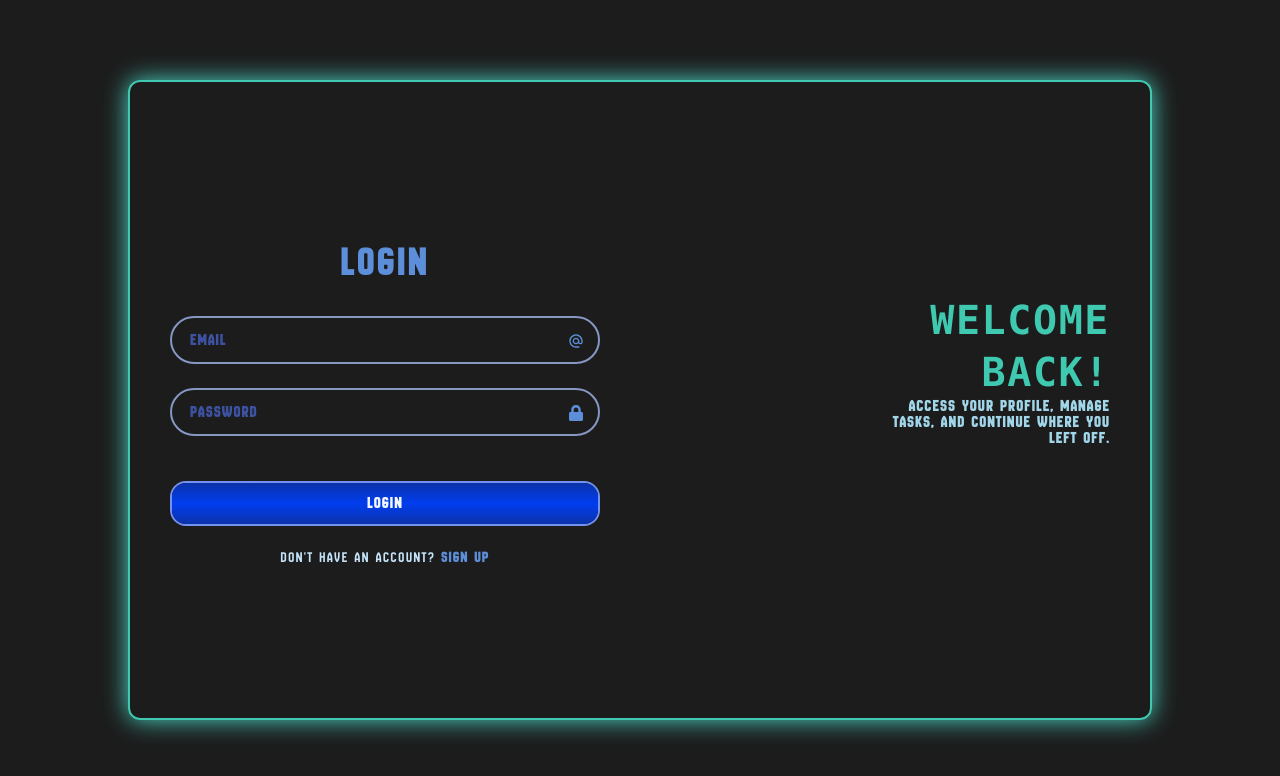
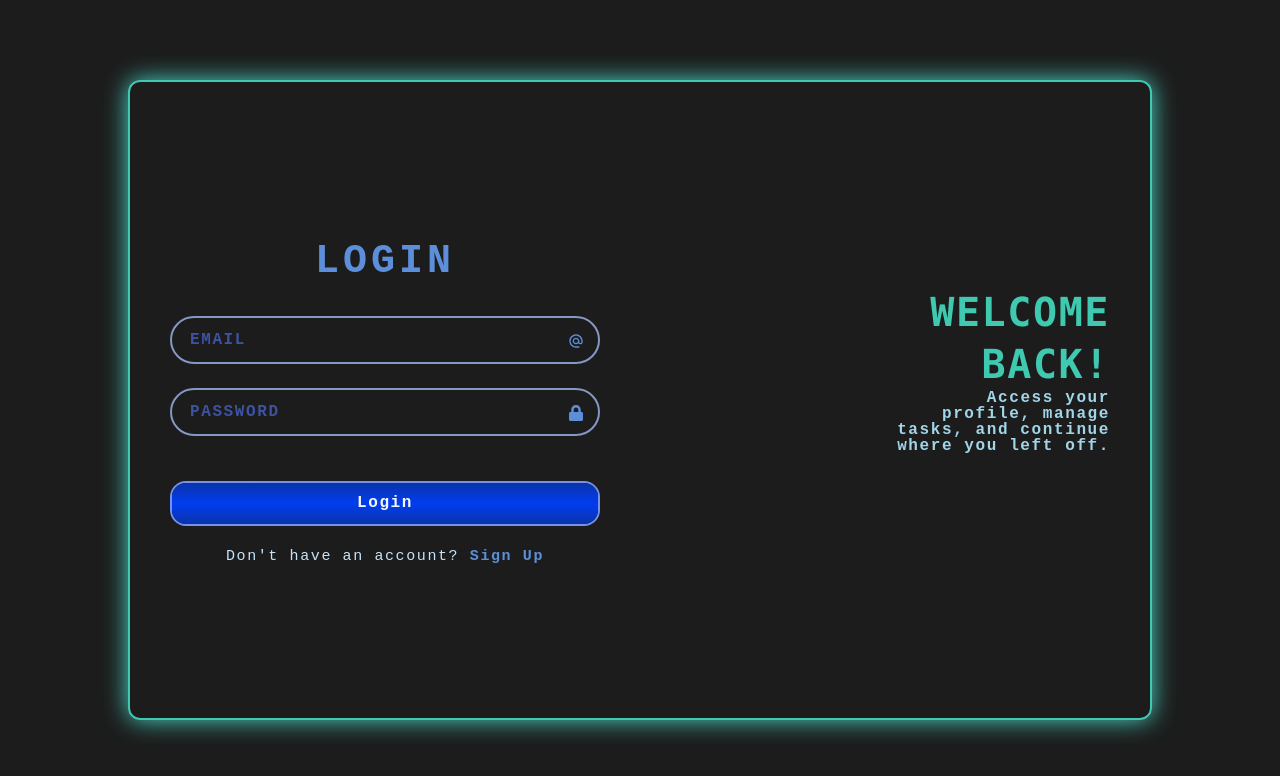
Before and after one commit to whatsayan/userportal-frontend, a React (Vite) app: page /login in a window 1280 px wide. Shown: the top 776 px of the page. Built offline with nearby package versions, Linux system fonts and the light colour scheme.

Commit message:
register user done

```diff
--- a/src/components/InputField.jsx
+++ b/src/components/InputField.jsx
@@ -17,11 +17,11 @@ const InputField = ({
       className="w-full h-full rounded-full transition-all duration-300 bg-transparent pl-5 pr-10 outline-none text-sm md:text-base border-2 border-[#8697c4] font-extrabold peer focus:border-[#7091e6]"
       id={name}
       type={type}
-      // aria-label={label}
+      aria-label={label}
       required={required}
     />
     <label
-      className="absolute left-5 transition-all text-[#3d52a0] font-bold duration-500 top-1/2 -translate-y-1/2 peer-focus:-top-3 peer-focus:text-[#7091e6] peer-valid:-top-3 peer-valid:text-[#7091e6]"
+      className="absolute left-5 uppercase transition-all text-[#3d52a0] font-bold duration-500 top-1/2 -translate-y-1/2 peer-focus:-top-3 peer-focus:text-[#7091e6] peer-valid:-top-3 peer-valid:text-[#7091e6]"
       htmlFor={name}
     >
       {label}
--- a/src/index.css
+++ b/src/index.css
@@ -2,16 +2,17 @@
 @tailwind components;
 @tailwind utilities;
 
-@font-face {
+/* @font-face {
     font-family: "NewAmsterdam";
     src: local(Story),
     url('./assets/fonts/NewAmsterdam-Regular.ttf') format('truetype')
-}
+} */
 
 *{
     margin: 0;
     padding: 0;
     box-sizing: border-box;
+    font-family: 'Courier New', Courier, monospace;
 }
 
 html, body{
--- a/src/pages/Login.jsx
+++ b/src/pages/Login.jsx
@@ -73,10 +73,9 @@ const Login = () => {
           city,
           role,
         });
-        console.log(response);
-
+        // console.log(response);
         toast.success(response.data.message);
-        if (response.ok) handleClick();
+        handleClick();
       } catch (error) {
         toast.error(error?.response?.data?.message || "Internal Server Error");
       }
```
